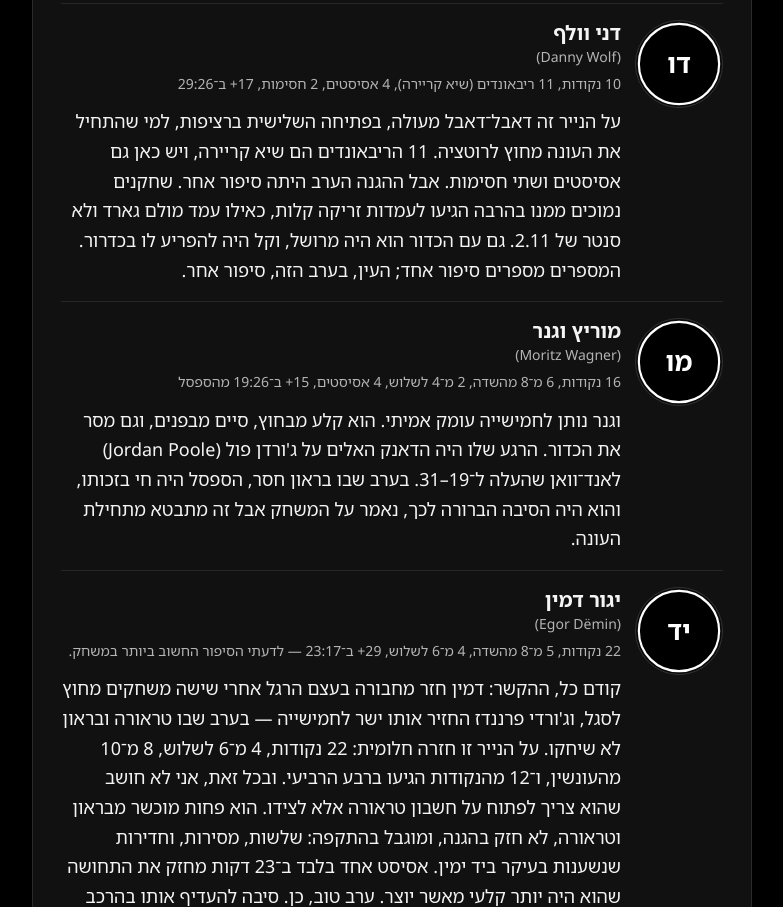
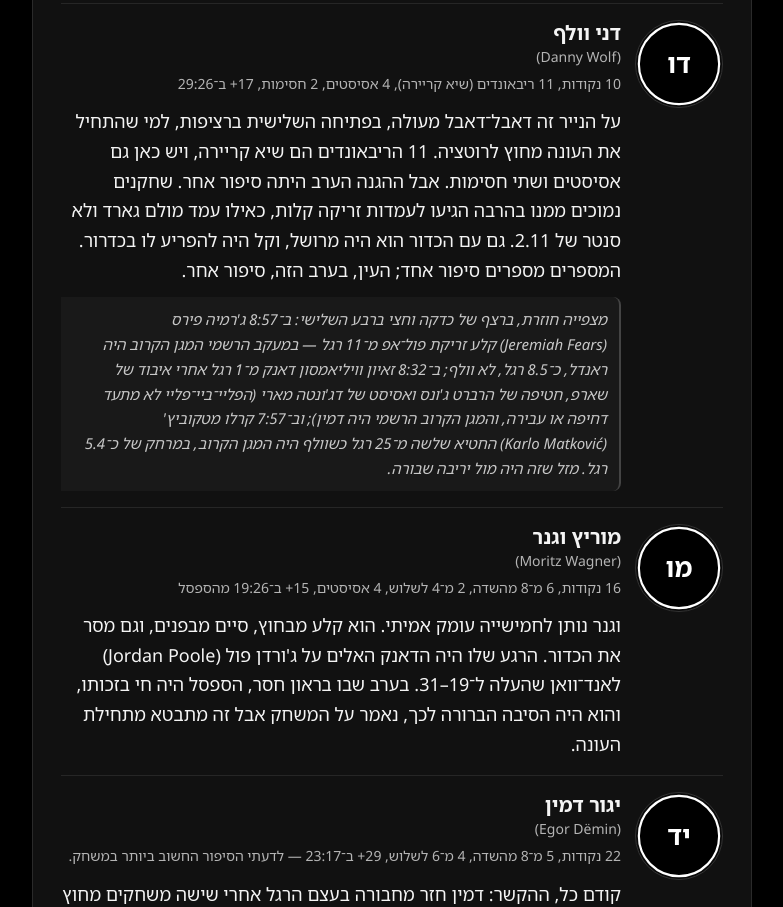
Before and after one commit to liron-po/nets-newsletter, a plain HTML site: page issue-01.html in a window 1280 px wide. Shown: the part 3203-4110 px from the top of the page, without its empty margins (248-1031 px from the left). Drawn offline with Linux system fonts and the light colour scheme.

Commit message:
Add Wolf Q3 rewatch defensive aside to issue 1

```diff
--- a/issue-01.html
+++ b/issue-01.html
@@ -524,6 +524,7 @@ a:hover { opacity: .85; }
         <h3>דני וולף<span class="en-name"><bdi dir="ltr">(Danny Wolf)</bdi></span></h3>
         <p class="stats">10 נקודות, 11 ריבאונדים (שיא קריירה), 4 אסיסטים, 2 חסימות, <bdi dir="ltr">+17</bdi> ב־<bdi dir="ltr">29:26</bdi></p>
         <p>על הנייר זה דאבל־דאבל מעולה, בפתיחה השלישית ברציפות, למי שהתחיל את העונה מחוץ לרוטציה. 11 הריבאונדים הם שיא קריירה, ויש כאן גם אסיסטים ושתי חסימות. אבל ההגנה הערב היתה סיפור אחר. שחקנים נמוכים ממנו בהרבה הגיעו לעמדות זריקה קלות, כאילו עמד מולם גארד ולא סנטר של 2.11. גם עם הכדור הוא היה מרושל, וקל היה להפריע לו בכדרור. המספרים מספרים סיפור אחד; העין, בערב הזה, סיפור אחר.</p>
+        <p class="aside">מצפייה חוזרת, ברצף של כדקה וחצי ברבע השלישי: ב־<bdi dir="ltr">8:57</bdi> ג'רמיה פירס (<bdi dir="ltr">Jeremiah Fears</bdi>) קלע זריקת פול־אפ מ־<bdi dir="ltr">11</bdi> רגל — במעקב הרשמי המגן הקרוב היה ראנדל, כ־<bdi dir="ltr">8.5</bdi> רגל, לא וולף; ב־<bdi dir="ltr">8:32</bdi> זאיון וויליאמסון דאנק מ־<bdi dir="ltr">1</bdi> רגל אחרי איבוד של שארפ, חטיפה של הרברט ג'ונס ואסיסט של דג'ונטה מארי (הפליי־ביי־פליי לא מתעד דחיפה או עבירה, והמגן הקרוב הרשמי היה דמין); וב־<bdi dir="ltr">7:57</bdi> קרלו מטקוביץ' (<bdi dir="ltr">Karlo Matković</bdi>) החטיא שלשה מ־<bdi dir="ltr">25</bdi> רגל כשוולף היה המגן הקרוב, במרחק של כ־<bdi dir="ltr">5.4</bdi> רגל. מזל שזה היה מול יריבה שבורה.</p>
       </div>
     </article>
 
```
